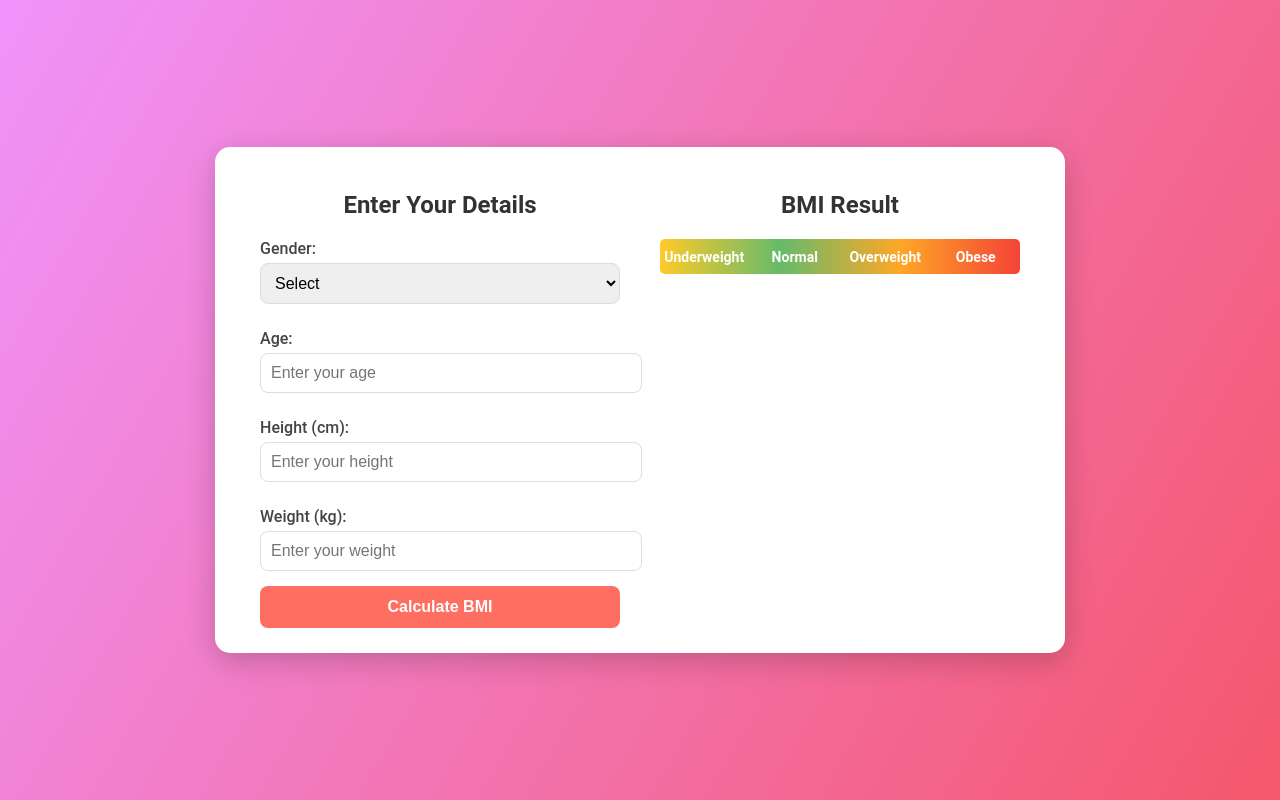
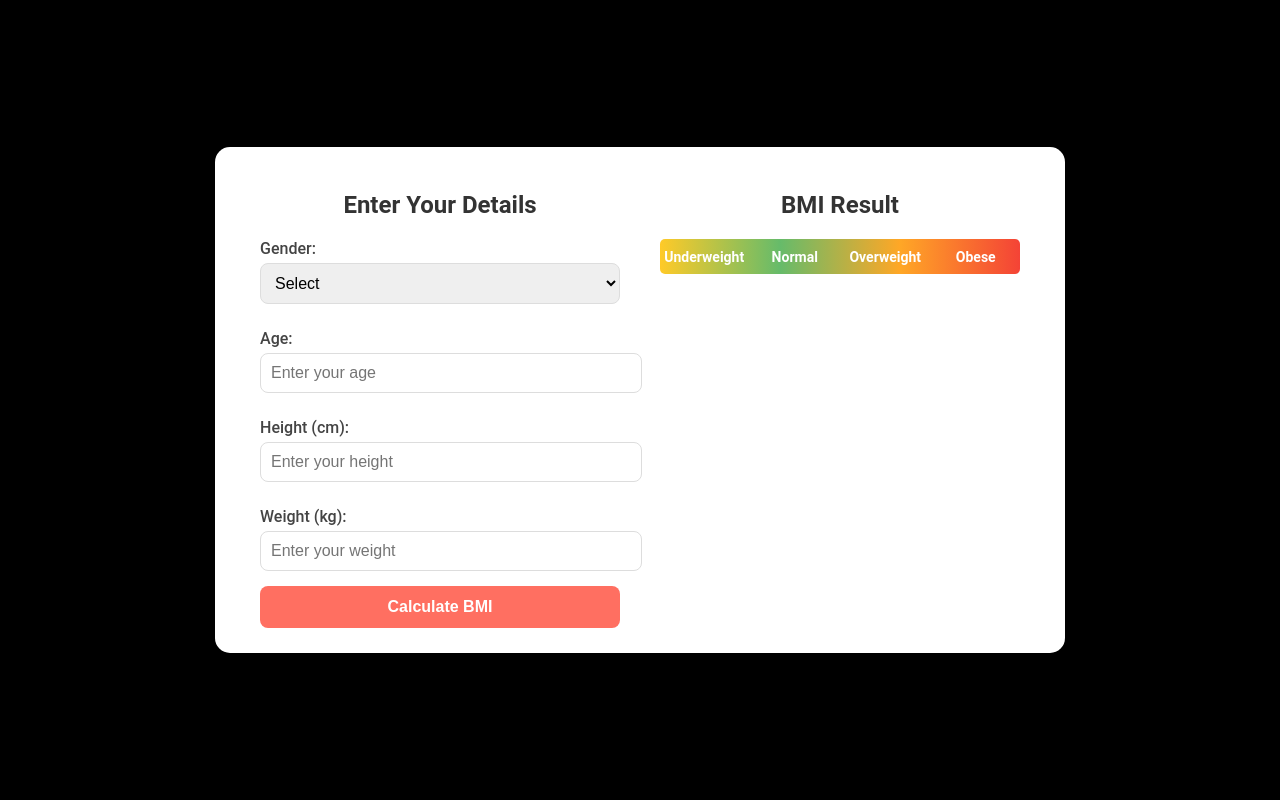
Before and after one commit to Vkrmoo7/Bmi-CAL, a plain HTML site: page index.html in a window 1280 px wide. Drawn offline with Linux system fonts and the light colour scheme.

Commit message:
Updated project

```diff
--- a/source/style.css
+++ b/source/style.css
@@ -4,7 +4,7 @@ body {
     justify-content: center;
     align-items: center;
     min-height: 100vh;
-    background: linear-gradient(120deg, #f093fb, #f5576c);
+    background: black;
     margin: 0;
     font-family: 'Roboto', sans-serif;
     color: #444;
```
